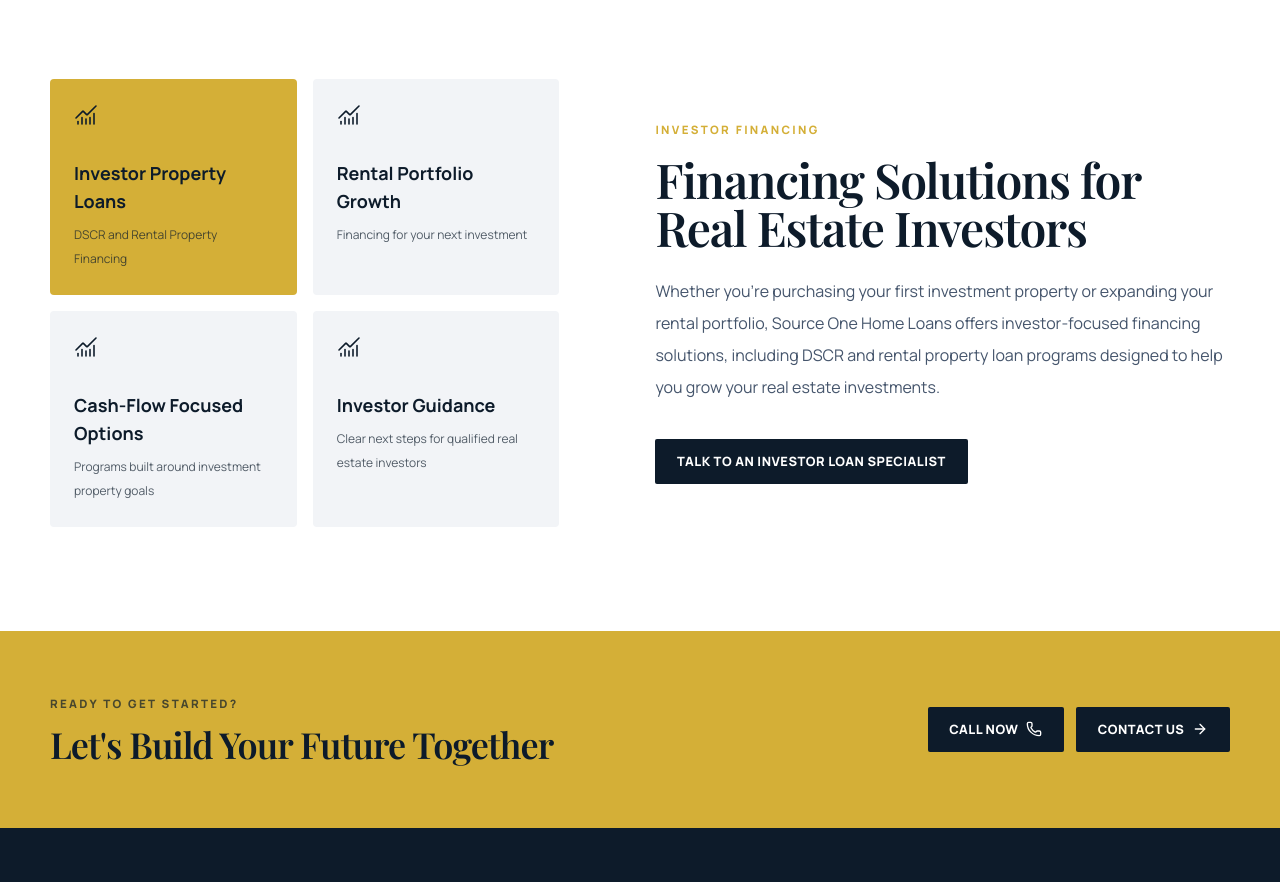
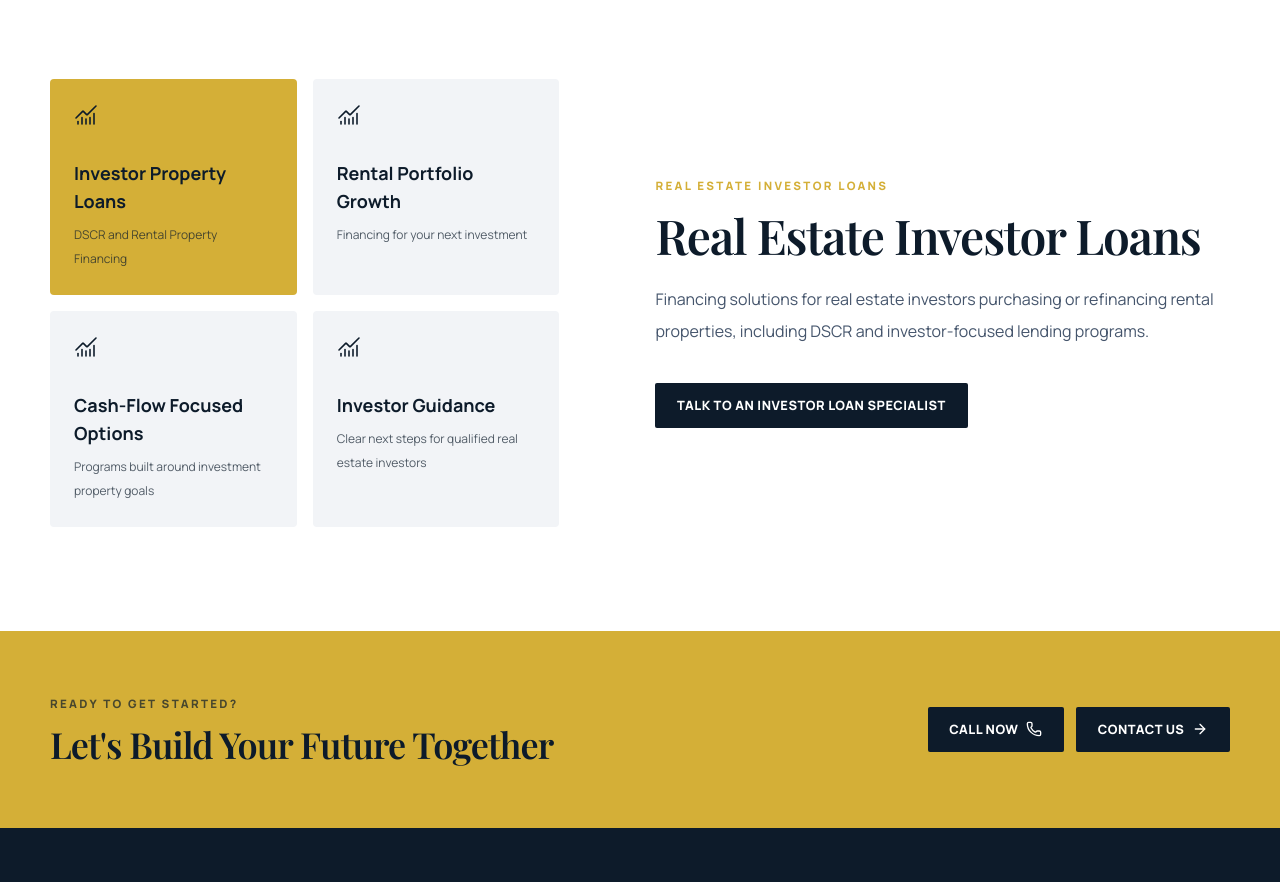
Before and after one commit to Source1HomeLoans/source-one-home-loans, a Next.js app: page / in a window 1280 px wide. Shown: the part 3740-4622 px from the top of the page. Built offline with nearby package versions, Linux system fonts and the light colour scheme; a web font is replaced by a local one.

Commit message:
Rename investor category for SEO

```diff
--- a/src/app/loan-programs/page.tsx
+++ b/src/app/loan-programs/page.tsx
@@ -5,9 +5,17 @@ import { PageHero } from "@/components/page-hero";
 import { company, loanProgramCategories, loanPrograms } from "@/lib/site-data";
 
 export const metadata: Metadata = {
-  title: "Loan Programs",
+  title: "Real Estate Investor Loans",
   description:
-    "Explore conventional, FHA, VA, jumbo, investor property, self-employed, non-QM, refinance, and first-time homebuyer loan options.",
+    "Explore real estate investor loan options including DSCR and rental property financing solutions designed for real estate investors.",
+  keywords: [
+    "Real Estate Investor Loans",
+    "DSCR Loans",
+    "Rental Property Loans",
+    "Investment Property Financing",
+    "Real Estate Investment Loans",
+    "Investor Mortgage Loans",
+  ],
 };
 
 export default function LoanProgramsPage() {
@@ -16,7 +24,7 @@ export default function LoanProgramsPage() {
       <PageHero
         eyebrow="Loan Programs"
         title="More options. More flexibility. A loan strategy built around you."
-        description="Every borrower has a different story. Explore financing options for traditional homebuyers, business owners, investors, and borrowers with unique income profiles."
+        description="Every borrower has a different story. Explore financing options for traditional homebuyers, business owners, real estate investors, and borrowers with unique income profiles."
       />
       <section className="section-space bg-light-gray">
         <div className="container-shell">
--- a/src/app/page.tsx
+++ b/src/app/page.tsx
@@ -133,10 +133,10 @@ export default function HomePage() {
             ))}
           </div>
           <div className="order-1 lg:order-2 lg:pl-12">
-            <p className="eyebrow text-gold">Investor Financing</p>
-            <h2 className="mt-4 text-4xl font-semibold tracking-tight text-navy md:text-5xl">Financing Solutions for Real Estate Investors</h2>
+            <p className="eyebrow text-gold">Real Estate Investor Loans</p>
+            <h2 className="mt-4 text-4xl font-semibold tracking-tight text-navy md:text-5xl">Real Estate Investor Loans</h2>
             <p className="mt-6 text-base leading-8 text-slate-600">
-              Whether you&apos;re purchasing your first investment property or expanding your rental portfolio, Source One Home Loans offers investor-focused financing solutions, including DSCR and rental property loan programs designed to help you grow your real estate investments.
+              Financing solutions for real estate investors purchasing or refinancing rental properties, including DSCR and investor-focused lending programs.
             </p>
             <Link href="/contact#lead-form" className="button-navy mt-9">Talk To An Investor Loan Specialist</Link>
           </div>
--- a/src/lib/site-data.ts
+++ b/src/lib/site-data.ts
@@ -126,7 +126,7 @@ export const loanPrograms = [
     description:
       "Financing solutions for real estate investors purchasing or refinancing rental properties using DSCR and other investor-focused loan programs.",
     icon: HandCoins,
-    category: "Investor Financing",
+    category: "Real Estate Investor Loans",
     featured: true,
   },
   {
@@ -148,7 +148,7 @@ export const loanPrograms = [
 export const loanProgramCategories = [
   "Traditional Loans",
   "Self-Employed & Alternative Income",
-  "Investor Financing",
+  "Real Estate Investor Loans",
   "Additional Programs",
 ] as const;
 
```
